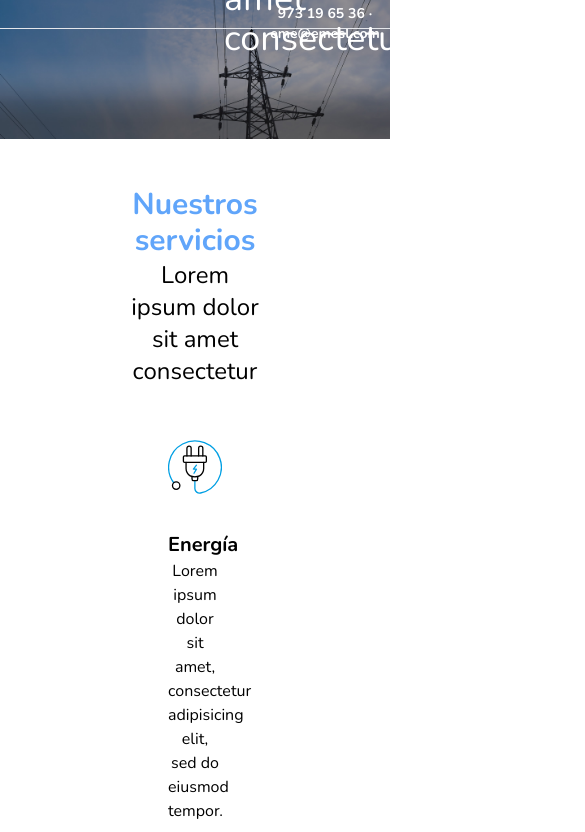
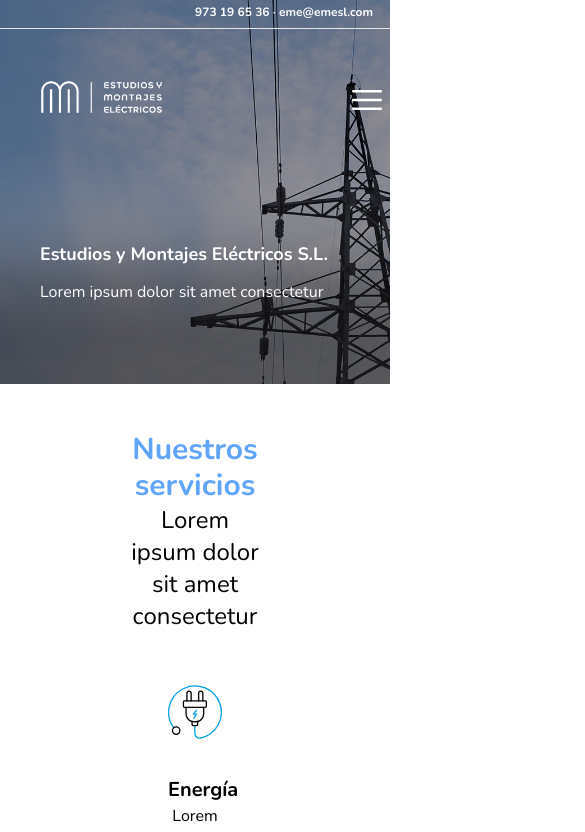
Before and after one commit to Asolerru2807/vgsPruebaMaquetacion, a website built with Vite: page index.html in a window 390 px wide. Shown: the top 832 px of the page, 585 px wide, since content can reach past the window. Built offline with nearby package versions, Linux system fonts and the light colour scheme.

Commit message:
Modificaciones en el responsive del header (sin terminar)

```diff
--- a/index.html
+++ b/index.html
@@ -14,12 +14,39 @@
   <body>
     <!-- Cabecera -->
     <header class="relative text-white font-nunito">
-      <img src="/img/cabecera.jpg" class="w-full" />
-      <p class="absolute top-1 left-2/3 mb-4 text-center text-sm font-semibold">
+      <div
+        class="bg-cover bg-center h-96"
+        style="background-image: url(&quot;/img/cabecera.jpg&quot;)"
+      >
+        <p
+          class="absolute top-1 left-1/2 md:left-2/3 mb-4 text-center text-xs md:text-sm font-semibold"
+        >
           973 19 65 36 · eme@emesl.com
         </p>
         <hr class="absolute w-full top-7" />
-      <div class="absolute top-20 left-56 grid grid-cols-2 gap-44">
+        <!-- Navegación en pantallas pequeñas -->
+        <div class="lg:hidden absolute top-20 grid grid-cols-2 gap-36 w-full">
+          <img src="/logos/emesl.png" class="ml-10"/>
+          <button class="ml-20">
+            <svg
+              xmlns="http://www.w3.org/2000/svg"
+              fill="none"
+              viewBox="0 0 24 24"
+              stroke-width="1.5"
+              stroke="currentColor"
+              class="w-10 h-10"
+            >
+              <path
+                stroke-linecap="round"
+                stroke-linejoin="round"
+                d="M3.75 6.75h16.5M3.75 12h16.5m-16.5 5.25h16.5"
+              />
+            </svg>
+          </button>
+        </div>
+        <!-- /Navegación en pantallas pequeñas -->
+        <!-- Navegación en pantallas grandes -->
+        <div class="hidden lg:absolute lg:top-20 lg:left-56 lg:grid lg:grid-cols-2 lg:gap-44">
           <img src="/logos/emesl.png" />
           <div class="font-semibold text-base flex items-center">
             <a href="#" class="px-3 py-2">EMPRESA</a>
@@ -29,9 +56,11 @@
             <a href="#" class="px-3 py-2">CONTACTO</a>
           </div>
         </div>
-      <div class="absolute bottom-20 left-56">
-        <p class="text-5xl font-bold">Estudios y Montajes Eléctricos S.L.</p>
-        <p class="text-4xl pt-3">Lorem ipsum dolor sit amet consectetur</p>
+        <!-- /Navegación en pantallas grandes -->
+        <div class="absolute bottom-20 left-10 md:left-36 lg:left-56">
+          <p class="text-lg sm:text-xl md:text-3xl lg:text-5xl font-bold">Estudios y Montajes Eléctricos S.L.</p>
+          <p class="text-base sm:text-md md:text-xl lg:text-4xl pt-3">Lorem ipsum dolor sit amet consectetur</p>
+        </div>
       </div>
     </header>
     <!-- /Cabecera con imagen -->
```
Lines whose indentation alone changed are shown as unchanged.
